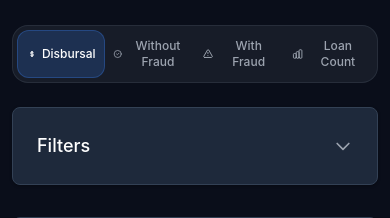
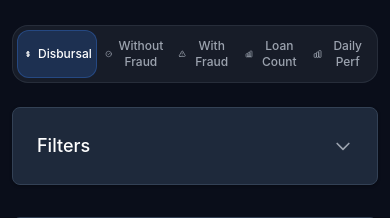
Before and after one commit to Deep6432/Blinkrloan_Dashboard, a Django app: page /dashboard/ in a window 390 px wide. Shown: the part 135-353 px from the top of the page. Run offline with Django 4.2, Linux system fonts and the light colour scheme; a user stored in the database is signed in; data comes from the database, SQL or seed files in the repository; both versions use the stored data as it was after the commit; data that the repository does not hold is empty; some libraries are stand-ins or nearby versions.

Commit message:
Add Daily Performance Metrics tab after Loan Count Wise
- Added new blank tab 'Daily Performance Metrics' as the fourth tab
- Tab includes placeholder content with coming soon message
- Tab button shows 'Daily Performance Metrics' on desktop and 'Daily Perf' on mobile
- Uses consistent styling and layout with other tabs
- No backend changes required as it's a placeholder tab

```diff
--- a/templates/dashboard/dashboard.html
+++ b/templates/dashboard/dashboard.html
@@ -158,6 +158,15 @@ if (window.history.replaceState) {
                         </svg>
                         <span class="hidden sm:inline">Loan Count Wise</span>
                         <span class="sm:hidden">Loan Count</span>
+                    </div>
+                </button>
+                <button id="dailyPerformanceTab" onclick="switchTab('dailyPerformance')" class="flex-1 px-1 sm:px-4 py-2 sm:py-3 text-xs sm:text-sm font-medium rounded-md transition-colors tab-button">
+                    <div class="flex items-center justify-center gap-1 sm:gap-2">
+                        <svg class="h-3 w-3 sm:h-4 sm:w-4" fill="none" stroke="currentColor" viewBox="0 0 24 24">
+                            <path stroke-linecap="round" stroke-linejoin="round" stroke-width="2" d="M9 19v-6a2 2 0 00-2-2H5a2 2 0 00-2 2v6a2 2 0 002 2h2a2 2 0 002-2zm0 0V9a2 2 0 012-2h2a2 2 0 012 2v10m-6 0a2 2 0 002 2h2a2 2 0 002-2m0 0V5a2 2 0 012-2h2a2 2 0 012 2v14a2 2 0 01-2 2h-2a2 2 0 01-2-2z"></path>
+                        </svg>
+                        <span class="hidden sm:inline">Daily Performance Metrics</span>
+                        <span class="sm:hidden">Daily Perf</span>
                     </div>
                 </button>
             </div>
@@ -4361,6 +4370,17 @@ document.addEventListener('DOMContentLoaded', function() {
             </div>
         </div> <!-- End Loan Count Wise Tab -->
 
+        <!-- Daily Performance Metrics Tab -->
+        <div id="dailyPerformanceContent" class="tab-content hidden" style="margin-left: 3.5rem; margin-right: 3.5rem; margin-top: 2rem; margin-bottom: 2rem;">
+            <div class="card">
+                <div class="p-6 text-center">
+                    <h2 class="text-xl font-semibold text-white mb-4">Daily Performance Metrics</h2>
+                    <p class="text-gray-400 mb-6">Comprehensive daily performance tracking and analytics</p>
+                    <div class="text-sm text-gray-500">Coming Soon - Advanced daily performance monitoring and insights</div>
+                </div>
+            </div>
+        </div> <!-- End Daily Performance Metrics Tab -->
+
     </div>
 </div>
 {% endblock %}
```
Also changed, not shown: db.sqlite3.
